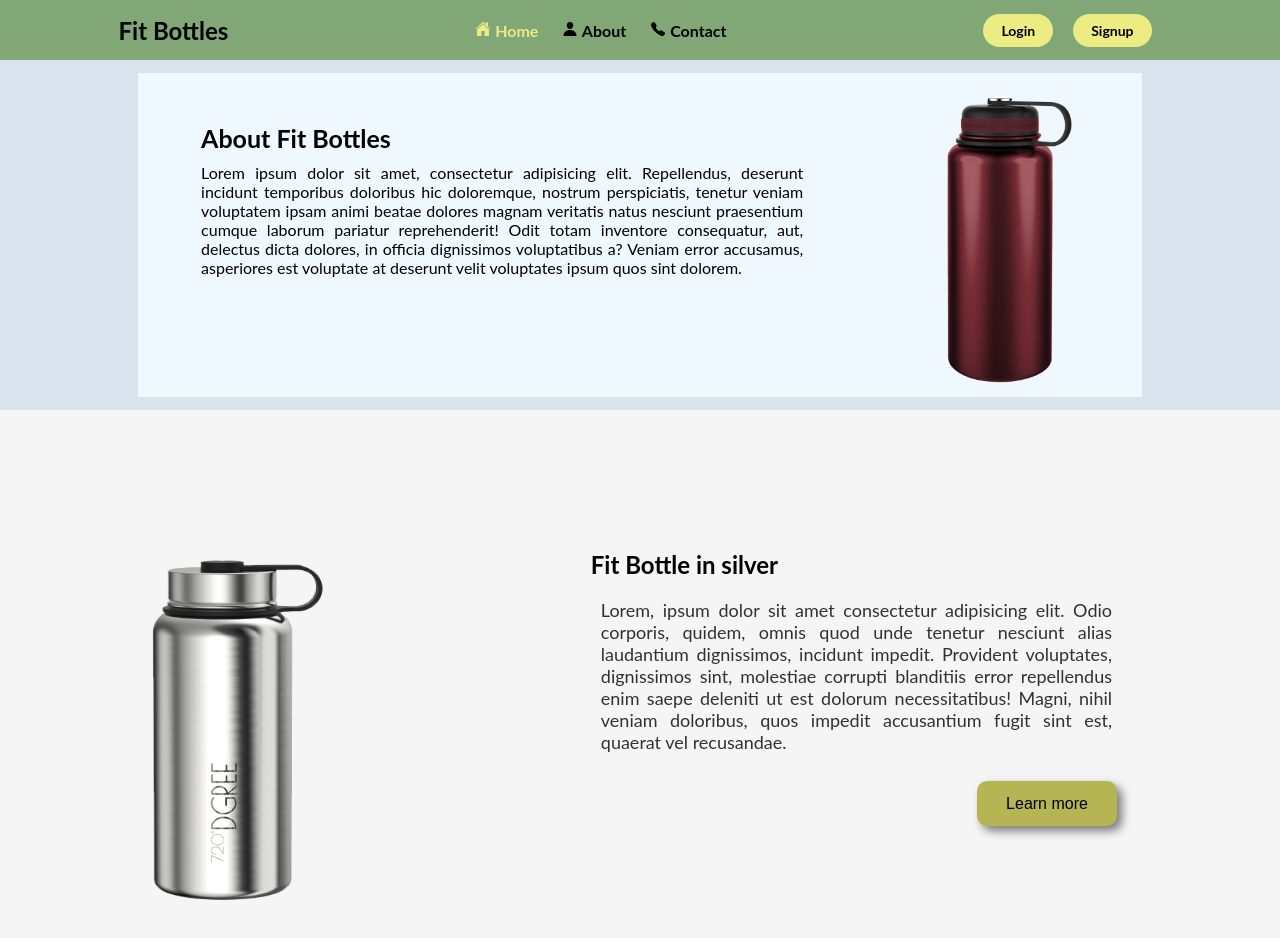
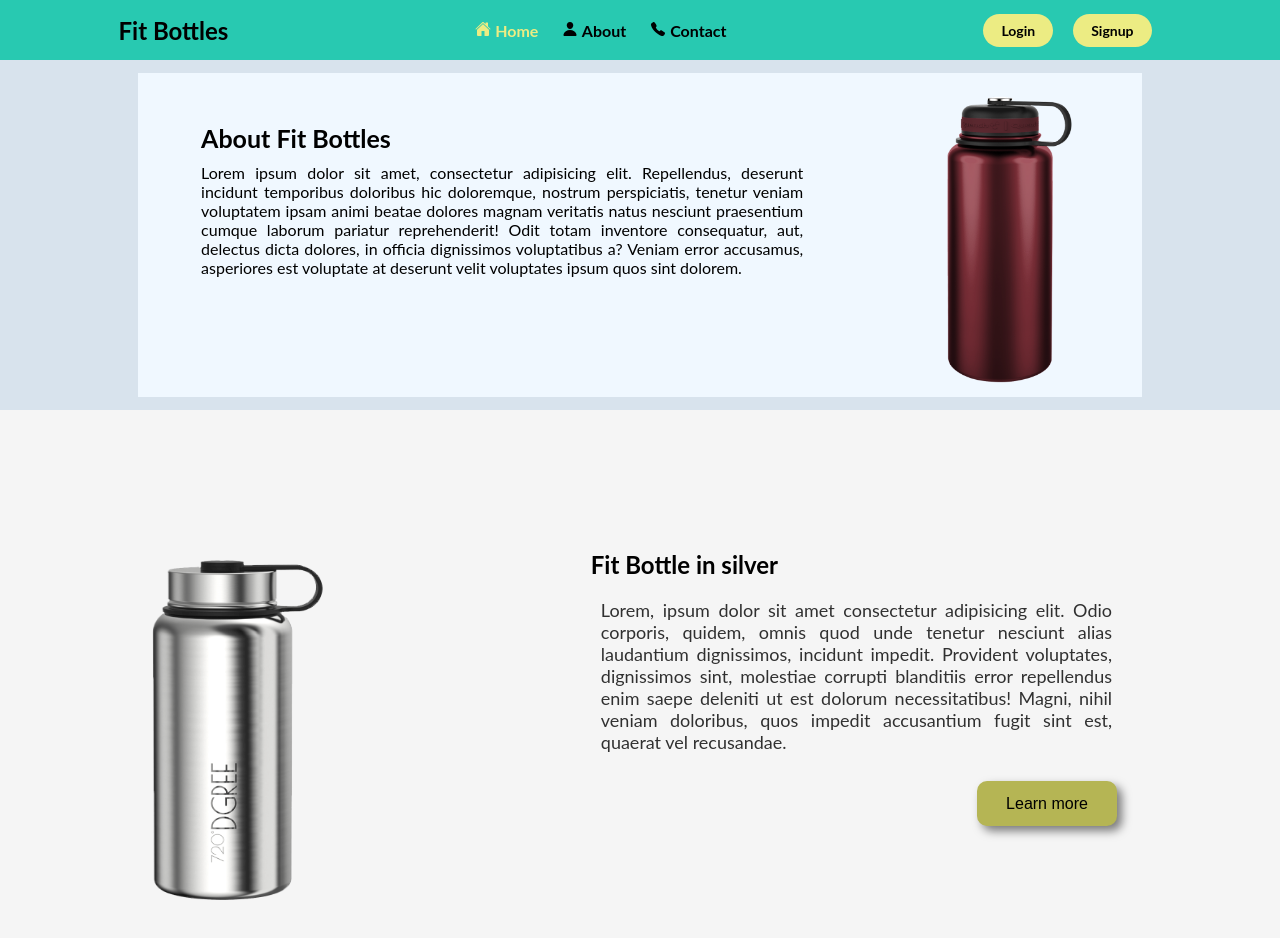
Before and after one commit to Ritdev0097/Product-Landing-Page, a plain HTML site: page index.html in a window 1280 px wide. Shown: the top 938 px of the page. Drawn offline with nearby package versions, Linux system fonts and the light colour scheme.

Commit message:
file modifyed

```diff
--- a/style.css
+++ b/style.css
@@ -15,7 +15,7 @@ body {
 /* nav bar */
 #nav1 {
     /* background-color: rgb(167, 118, 118); */
-    background-color: rgb(129, 167, 118);
+    background-color: rgb(40, 201, 177);
     height: 60px;
     display: flex;
     justify-content: space-around;
```
